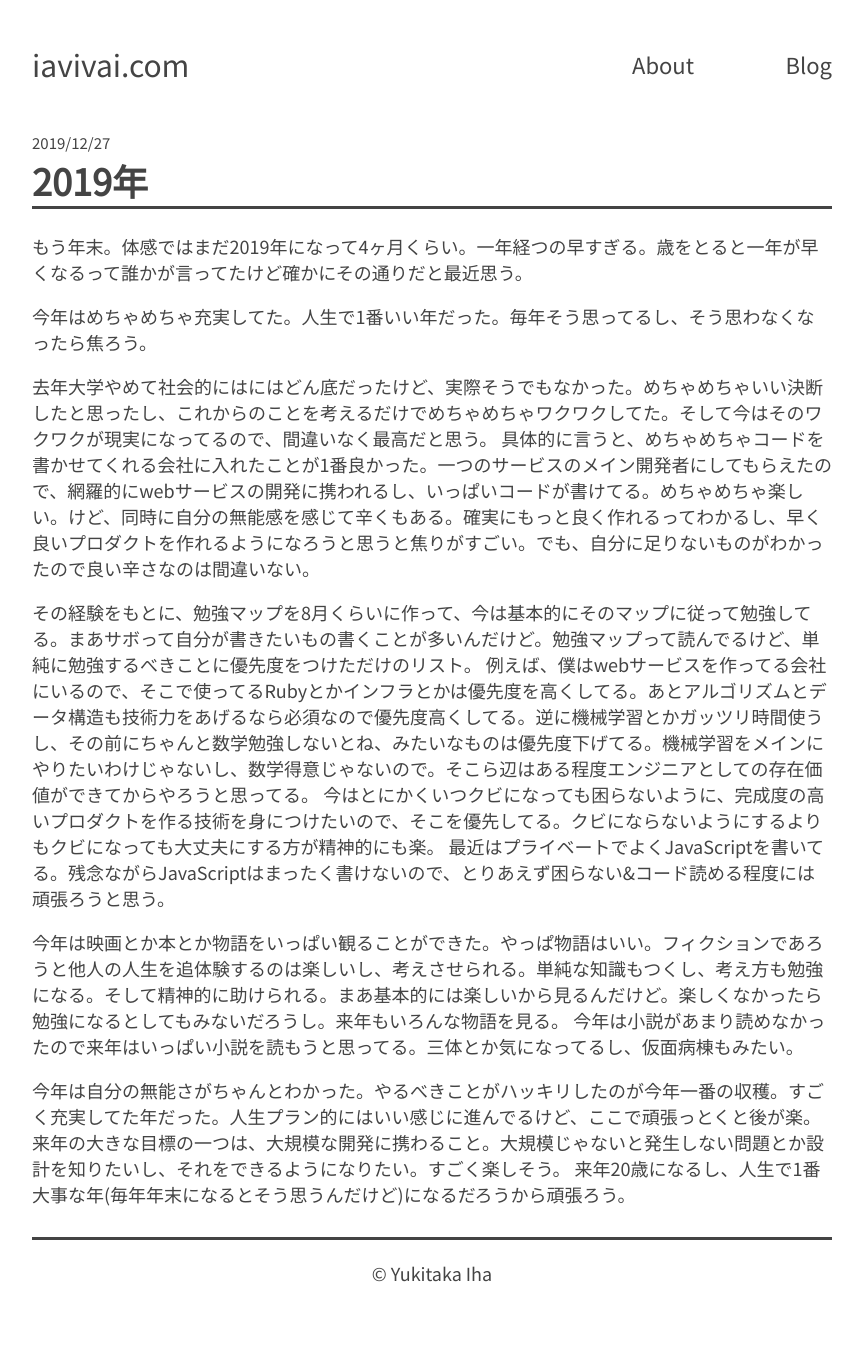
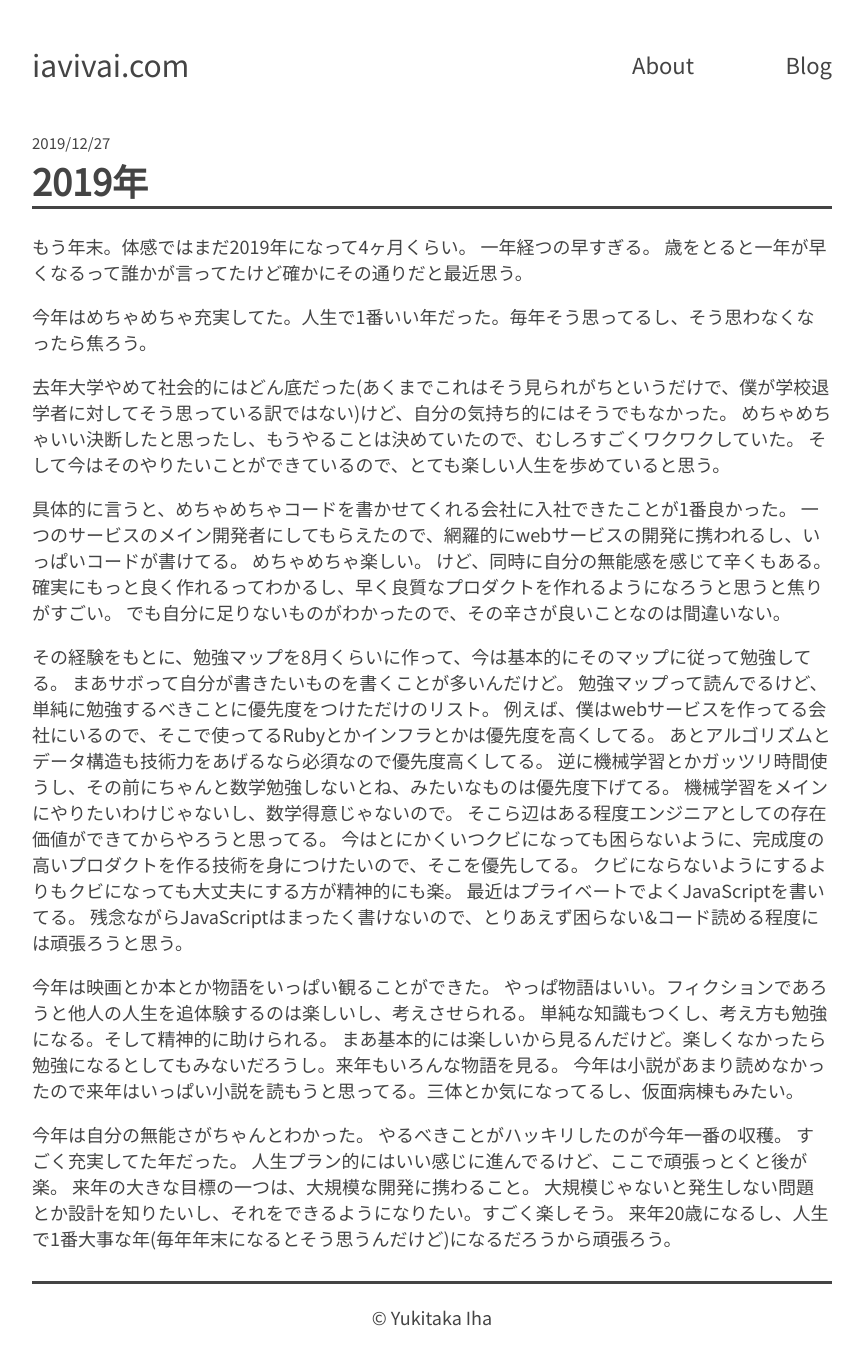
Before and after one commit to iavivai/iavivai.com, a Jekyll site: the page built from _posts/2019-12-27-0.md, in a window 1280 px wide. Shown: the whole page, without its empty margins (208-1071 px from the left). Built offline with Jekyll 4.4.1, drawn with Linux system fonts in a browser that asks for light colours; before the commit the page ends 1306 px from its top, so only the background shows below that.

Commit message:
Fixed sentences.

```diff
--- a/_posts/2019-12-27-0.md
+++ b/_posts/2019-12-27-0.md
@@ -3,20 +3,46 @@ layout: post
 title: 2019年
 ---
 
-もう年末。体感ではまだ2019年になって4ヶ月くらい。一年経つの早すぎる。歳をとると一年が早くなるって誰かが言ってたけど確かにその通りだと最近思う。
+もう年末。体感ではまだ2019年になって4ヶ月くらい。
+一年経つの早すぎる。
+歳をとると一年が早くなるって誰かが言ってたけど確かにその通りだと最近思う。
 
 今年はめちゃめちゃ充実してた。人生で1番いい年だった。毎年そう思ってるし、そう思わなくなったら焦ろう。
 
-去年大学やめて社会的にはにはどん底だったけど、実際そうでもなかった。めちゃめちゃいい決断したと思ったし、これからのことを考えるだけでめちゃめちゃワクワクしてた。そして今はそのワクワクが現実になってるので、間違いなく最高だと思う。
-具体的に言うと、めちゃめちゃコードを書かせてくれる会社に入れたことが1番良かった。一つのサービスのメイン開発者にしてもらえたので、網羅的にwebサービスの開発に携われるし、いっぱいコードが書けてる。めちゃめちゃ楽しい。けど、同時に自分の無能感を感じて辛くもある。確実にもっと良く作れるってわかるし、早く良いプロダクトを作れるようになろうと思うと焦りがすごい。でも、自分に足りないものがわかったので良い辛さなのは間違いない。
+去年大学やめて社会的にはどん底だった(あくまでこれはそう見られがちというだけで、僕が学校退学者に対してそう思っている訳ではない)けど、自分の気持ち的にはそうでもなかった。
+めちゃめちゃいい決断したと思ったし、もうやることは決めていたので、むしろすごくワクワクしていた。
+そして今はそのやりたいことができているので、とても楽しい人生を歩めていると思う。
 
-その経験をもとに、勉強マップを8月くらいに作って、今は基本的にそのマップに従って勉強してる。まあサボって自分が書きたいもの書くことが多いんだけど。勉強マップって読んでるけど、単純に勉強するべきことに優先度をつけただけのリスト。
-例えば、僕はwebサービスを作ってる会社にいるので、そこで使ってるRubyとかインフラとかは優先度を高くしてる。あとアルゴリズムとデータ構造も技術力をあげるなら必須なので優先度高くしてる。逆に機械学習とかガッツリ時間使うし、その前にちゃんと数学勉強しないとね、みたいなものは優先度下げてる。機械学習をメインにやりたいわけじゃないし、数学得意じゃないので。そこら辺はある程度エンジニアとしての存在価値ができてからやろうと思ってる。
-今はとにかくいつクビになっても困らないように、完成度の高いプロダクトを作る技術を身につけたいので、そこを優先してる。クビにならないようにするよりもクビになっても大丈夫にする方が精神的にも楽。
-最近はプライベートでよくJavaScriptを書いてる。残念ながらJavaScriptはまったく書けないので、とりあえず困らない&コード読める程度には頑張ろうと思う。
+具体的に言うと、めちゃめちゃコードを書かせてくれる会社に入社できたことが1番良かった。
+一つのサービスのメイン開発者にしてもらえたので、網羅的にwebサービスの開発に携われるし、いっぱいコードが書けてる。
+めちゃめちゃ楽しい。
+けど、同時に自分の無能感を感じて辛くもある。
+確実にもっと良く作れるってわかるし、早く良質なプロダクトを作れるようになろうと思うと焦りがすごい。
+でも自分に足りないものがわかったので、その辛さが良いことなのは間違いない。
 
-今年は映画とか本とか物語をいっぱい観ることができた。やっぱ物語はいい。フィクションであろうと他人の人生を追体験するのは楽しいし、考えさせられる。単純な知識もつくし、考え方も勉強になる。そして精神的に助けられる。まあ基本的には楽しいから見るんだけど。楽しくなかったら勉強になるとしてもみないだろうし。来年もいろんな物語を見る。
+その経験をもとに、勉強マップを8月くらいに作って、今は基本的にそのマップに従って勉強してる。
+まあサボって自分が書きたいものを書くことが多いんだけど。
+勉強マップって読んでるけど、単純に勉強するべきことに優先度をつけただけのリスト。
+例えば、僕はwebサービスを作ってる会社にいるので、そこで使ってるRubyとかインフラとかは優先度を高くしてる。
+あとアルゴリズムとデータ構造も技術力をあげるなら必須なので優先度高くしてる。
+逆に機械学習とかガッツリ時間使うし、その前にちゃんと数学勉強しないとね、みたいなものは優先度下げてる。
+機械学習をメインにやりたいわけじゃないし、数学得意じゃないので。
+そこら辺はある程度エンジニアとしての存在価値ができてからやろうと思ってる。
+今はとにかくいつクビになっても困らないように、完成度の高いプロダクトを作る技術を身につけたいので、そこを優先してる。
+クビにならないようにするよりもクビになっても大丈夫にする方が精神的にも楽。
+最近はプライベートでよくJavaScriptを書いてる。
+残念ながらJavaScriptはまったく書けないので、とりあえず困らない&コード読める程度には頑張ろうと思う。
+
+今年は映画とか本とか物語をいっぱい観ることができた。
+やっぱ物語はいい。フィクションであろうと他人の人生を追体験するのは楽しいし、考えさせられる。
+単純な知識もつくし、考え方も勉強になる。そして精神的に助けられる。
+まあ基本的には楽しいから見るんだけど。楽しくなかったら勉強になるとしてもみないだろうし。来年もいろんな物語を見る。
 今年は小説があまり読めなかったので来年はいっぱい小説を読もうと思ってる。三体とか気になってるし、仮面病棟もみたい。
 
-今年は自分の無能さがちゃんとわかった。やるべきことがハッキリしたのが今年一番の収穫。すごく充実してた年だった。人生プラン的にはいい感じに進んでるけど、ここで頑張っとくと後が楽。来年の大きな目標の一つは、大規模な開発に携わること。大規模じゃないと発生しない問題とか設計を知りたいし、それをできるようになりたい。すごく楽しそう。
+今年は自分の無能さがちゃんとわかった。
+やるべきことがハッキリしたのが今年一番の収穫。
+すごく充実してた年だった。
+人生プラン的にはいい感じに進んでるけど、ここで頑張っとくと後が楽。
+来年の大きな目標の一つは、大規模な開発に携わること。
+大規模じゃないと発生しない問題とか設計を知りたいし、それをできるようになりたい。すごく楽しそう。
 来年20歳になるし、人生で1番大事な年(毎年年末になるとそう思うんだけど)になるだろうから頑張ろう。
```
Also changed, not shown: _posts/2019-08-21-0.md (+11 -6 lines), _posts/2019-09-08-0.md (+4 -2 lines), _posts/2019-12-31-0.md (+60 -24 lines), _posts/2020-02-25-0.md (+12 -6 lines).
